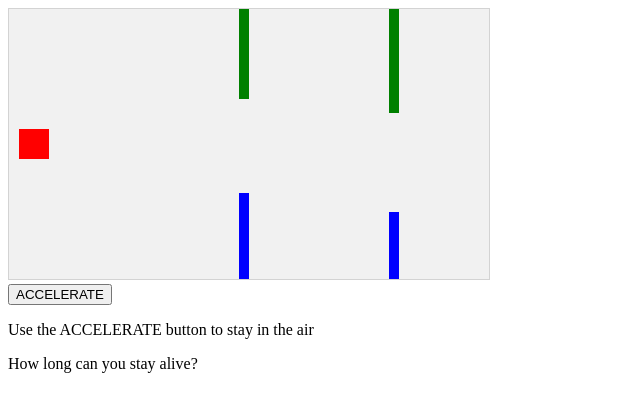
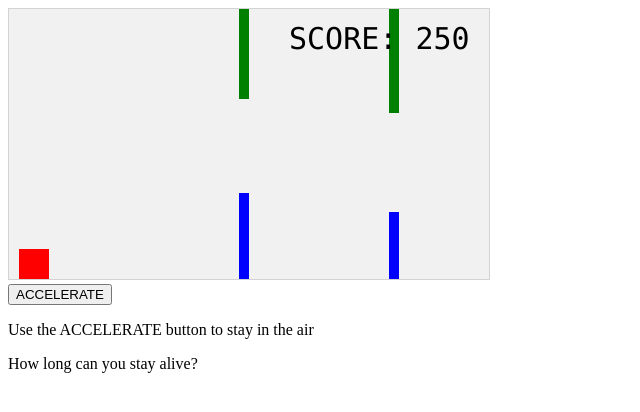
Before and after one commit to jrtibayan/Javascript-Game-Basics, a plain HTML site: page index.html in a window 1280 px wide. Shown: the whole page, without its empty margins (0-640 px from the left). Drawn offline with Linux system fonts and the light colour scheme.

Commit message:
records and display score

```diff
--- a/index.html
+++ b/index.html
@@ -3,9 +3,8 @@
 
 	DETAILS OF THIS COMMIT
 
-	Added collition detection
-	Stop character if character is going higher than the top wall or lower than the bottom wall
-	Stop if character hits an obstacle
+	Score is now displayed
+	A point is added each frame the player is alive
 
 -->
 <html>
@@ -22,10 +21,14 @@
 
 		<script>
 
+			var myGamePiece;
 			var myObstacles = [];
+			var myScore;
 
 			function startGame() {
 				myGamePiece = new component(30, 30, "red", 10, 120); // create my character object
+				myGamePiece.gravity = 0.05;
+				myScore = new component("30px", "Consolas", "black", 280, 40, "text");
 				myGameArea.start();
 			}
 
@@ -47,13 +50,16 @@
 			// this will be used to create the character and other objects
 			// each will have their own properties like x and y position, color and size of width and height
 			// it will also let the objects draw themselves with the update function and change their position with the
-			function component(width, height, color, x, y) {
+			function component(width, height, color, x, y, type) {
 
+				this.type = type;
+				this.score = 0;
 				this.width = width;
 				this.height = height;
 				this.x = x;
 				this.y = y;
 
+				this.speedX = 0;
 				this.speedY = 0; // the speed of object going up and down
 
 				this.gravity = 0; // the amount to be increased to gravitySpeed
@@ -62,8 +68,15 @@
 				// draw the object
 				this.update = function() {
 					ctx = myGameArea.context;
-					ctx.fillStyle = color;
-					ctx.fillRect(this.x, this.y, this.width, this.height);
+					if (this.type == "text") {
+						ctx.font = this.width + " " + this.height;
+						ctx.fillStyle = color;
+						ctx.fillText(this.text, this.x, this.y);
+					} else {
+						ctx.fillStyle = color;
+						ctx.fillRect(this.x, this.y, this.width, this.height);
+					}
+
 				}
 
 				this.newPos = function() {
@@ -141,6 +154,9 @@
 					myObstacles[i].update(); // draw the obstacle
 				}
 
+				myScore.text="SCORE: " + myGameArea.frameNo;
+				myScore.update();
+
 				myGamePiece.newPos(); // update the position of x since it may have changed due to gravity
 				myGamePiece.update();
 
```
Also changed, not shown: 1 other file.
